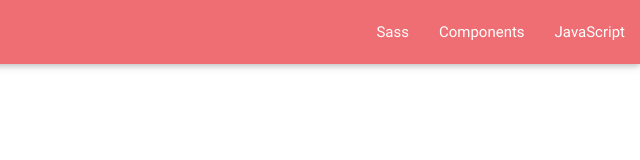
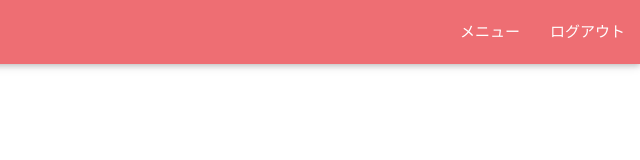
Before and after one commit to inaka-phper/gitflow-test, a plain HTML site: page index.html in a window 1280 px wide. Shown: the full height of the page, 640-1280 px from the left. Drawn offline with nearby package versions, Linux system fonts and the light colour scheme.

Commit message:
メニューを整理しました。
不要だから。

```diff
--- a/index.html
+++ b/index.html
@@ -14,9 +14,8 @@
     <div class="nav-wrapper">
         <a href="#" class="brand-logo">git flow</a>
         <ul id="nav-mobile" class="right hide-on-med-and-down">
-            <li><a href="sass.html">Sass</a></li>
-            <li><a href="badges.html">Components</a></li>
-            <li><a href="collapsible.html">JavaScript</a></li>
+            <li><a href="sass.html">メニュー</a></li>
+            <li><a href="badges.html">ログアウト</a></li>
         </ul>
     </div>
 </nav>
```
